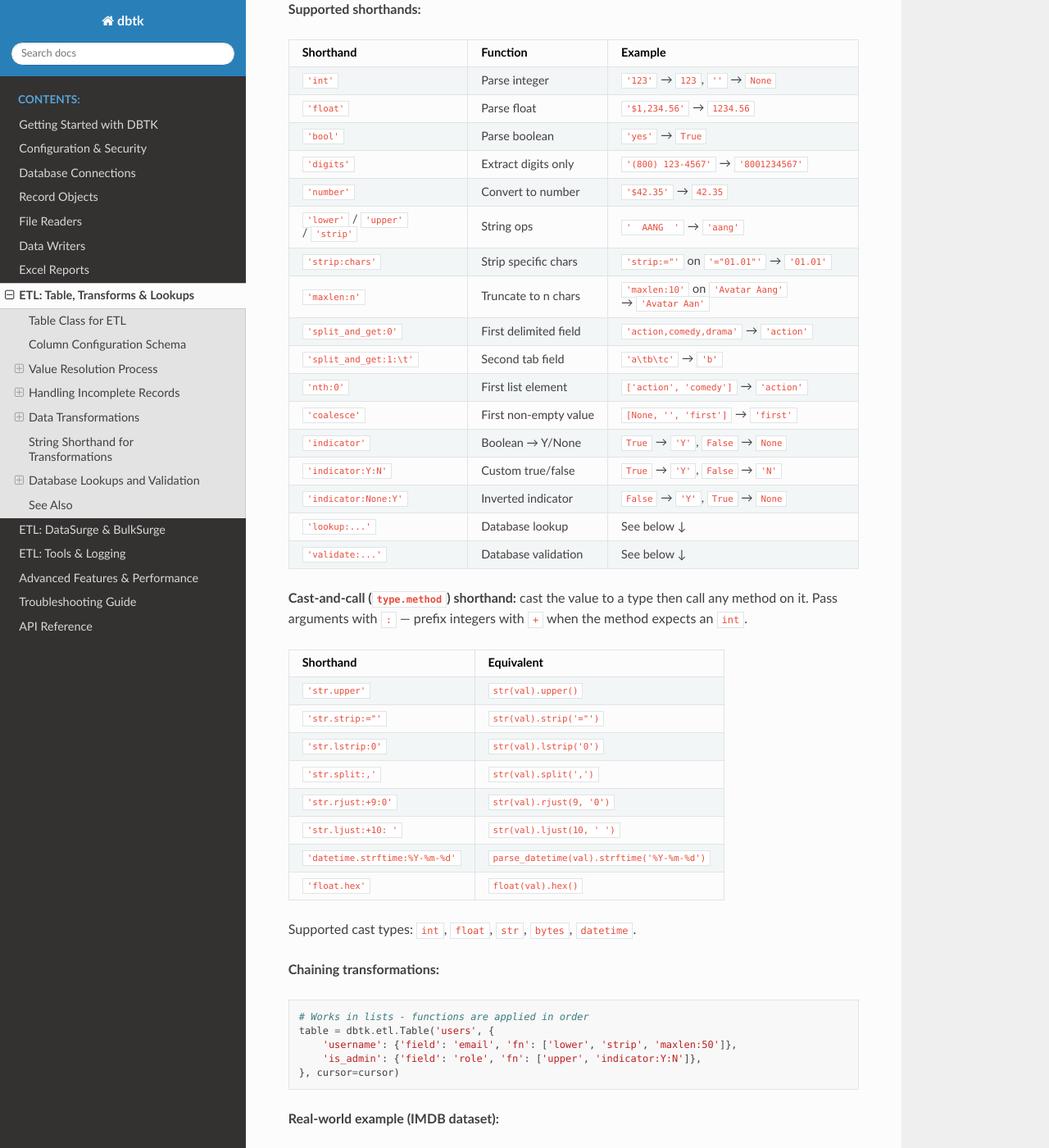
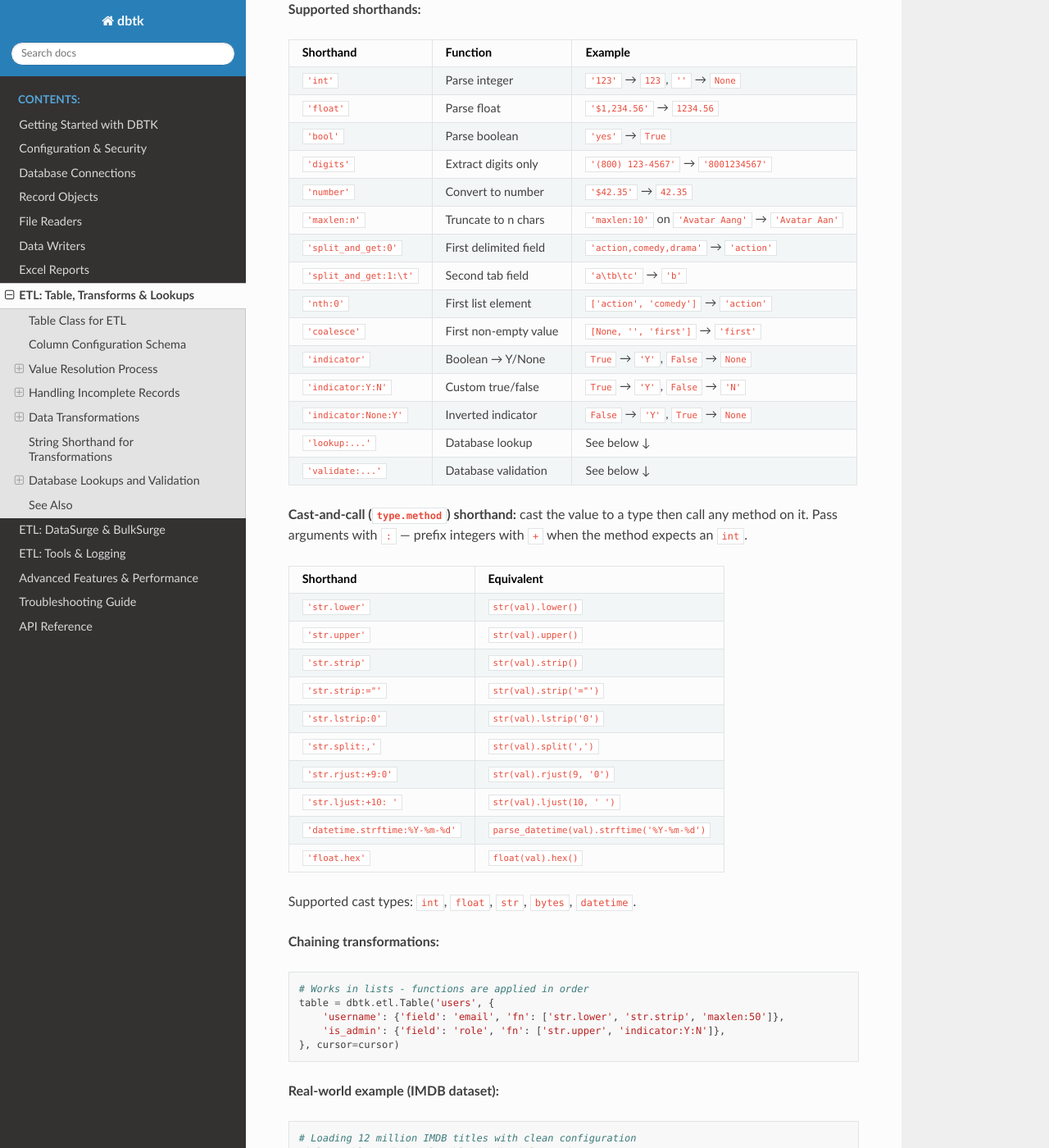
Before and after one commit to scottrbailey/dbtk, a Sphinx documentation site: the page built from docs/07-table.md, in a window 1280 px wide and 1400 px high, scrolled down 12410 px. Shown: the whole window at 82% size. Built offline with Sphinx 7.4.7 and the Read the Docs theme 3.1.0, drawn with Linux system fonts in a browser that asks for light colours.

Commit message:
docs: replace direct string shorthands with cast-and-call forms in 07-table.md
Remove 'lower'/'upper'/'strip'/'strip:chars' from the shorthand table;
add 'str.lower', 'str.upper', 'str.strip', 'str.strip:chars' to the
cast-and-call table. Update chaining example to match.

https://claude.ai/code/session_01Tm5PfwduQ1vdNhSwNdmxyq

````diff
--- a/docs/07-table.md
+++ b/docs/07-table.md
@@ -578,8 +578,6 @@ table = dbtk.etl.Table('movies', {
 | `'bool'`                           | Parse boolean          | `'yes'` → `True`                                   |
 | `'digits'`                         | Extract digits only    | `'(800) 123-4567'` → `'8001234567'`                |
 | `'number'`                         | Convert to number      | `'$42.35'` → `42.35`                               |
-| `'lower'` / `'upper'` / `'strip'`  | String ops             | `'  AANG  '` → `'aang'`                            |
-| `'strip:chars'`                    | Strip specific chars   | `'strip:="'` on `'="01.01"'` → `'01.01'`           |
 | `'maxlen:n'`                       | Truncate to n chars    | `'maxlen:10'` on `'Avatar Aang'` → `'Avatar Aan'`  |
 | `'split_and_get:0'`                | First delimited field  | `'action,comedy,drama'` → `'action'`               |
 | `'split_and_get:1:\t'`             | Second tab field       | `'a\tb\tc'` → `'b'`                                |
@@ -595,7 +593,9 @@ table = dbtk.etl.Table('movies', {
 
 | Shorthand                    | Equivalent                      |
 |------------------------------|---------------------------------|
+| `'str.lower'`                | `str(val).lower()`              |
 | `'str.upper'`                | `str(val).upper()`              |
+| `'str.strip'`                | `str(val).strip()`              |
 | `'str.strip:="'`             | `str(val).strip('="')`          |
 | `'str.lstrip:0'`             | `str(val).lstrip('0')`          |
 | `'str.split:,'`              | `str(val).split(',')`           |
@@ -611,8 +611,8 @@ Supported cast types: `int`, `float`, `str`, `bytes`, `datetime`.
 ```python
 # Works in lists - functions are applied in order
 table = dbtk.etl.Table('users', {
-    'username': {'field': 'email', 'fn': ['lower', 'strip', 'maxlen:50']},
-    'is_admin': {'field': 'role', 'fn': ['upper', 'indicator:Y:N']},
+    'username': {'field': 'email', 'fn': ['str.lower', 'str.strip', 'maxlen:50']},
+    'is_admin': {'field': 'role', 'fn': ['str.upper', 'indicator:Y:N']},
 }, cursor=cursor)
 ```
 
````
